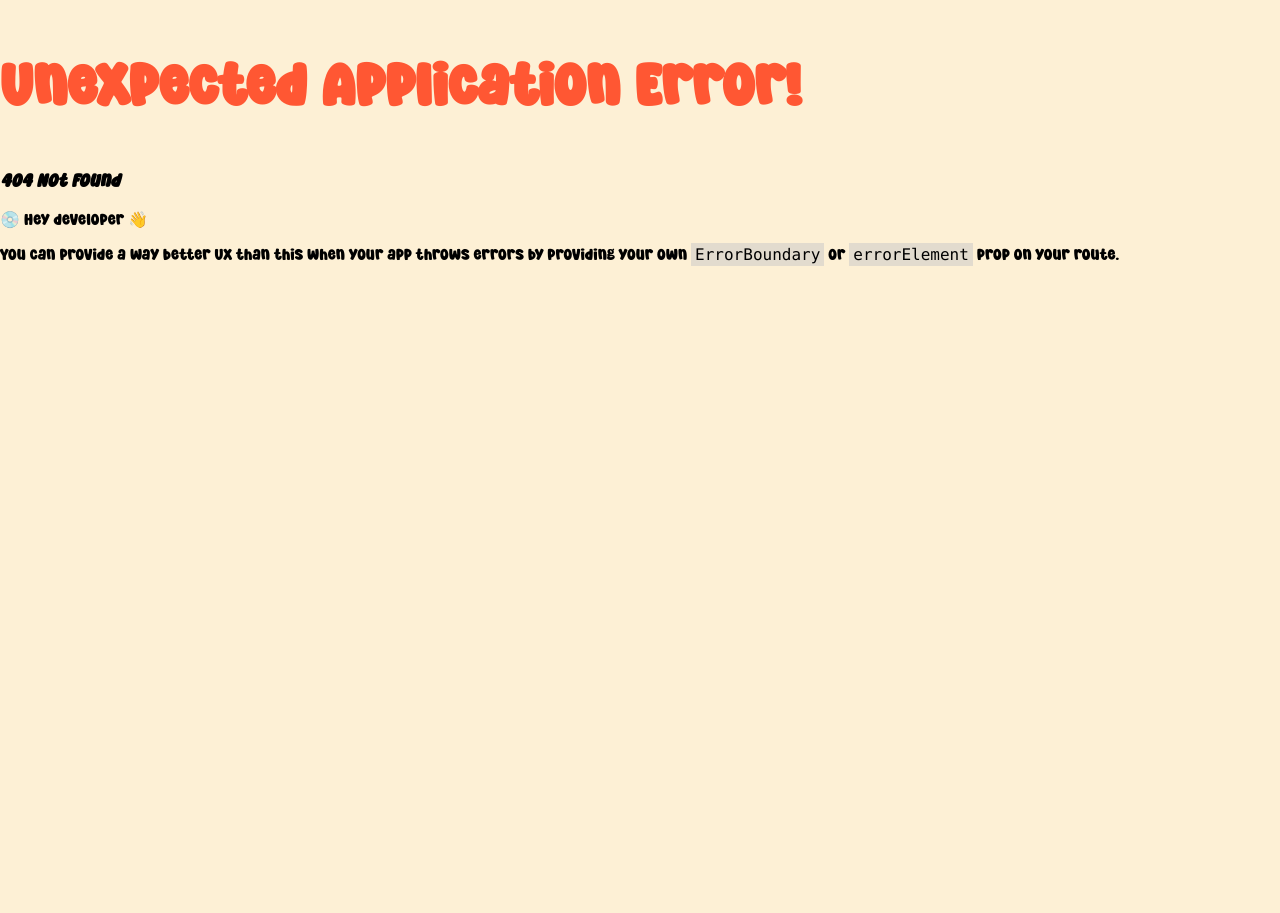
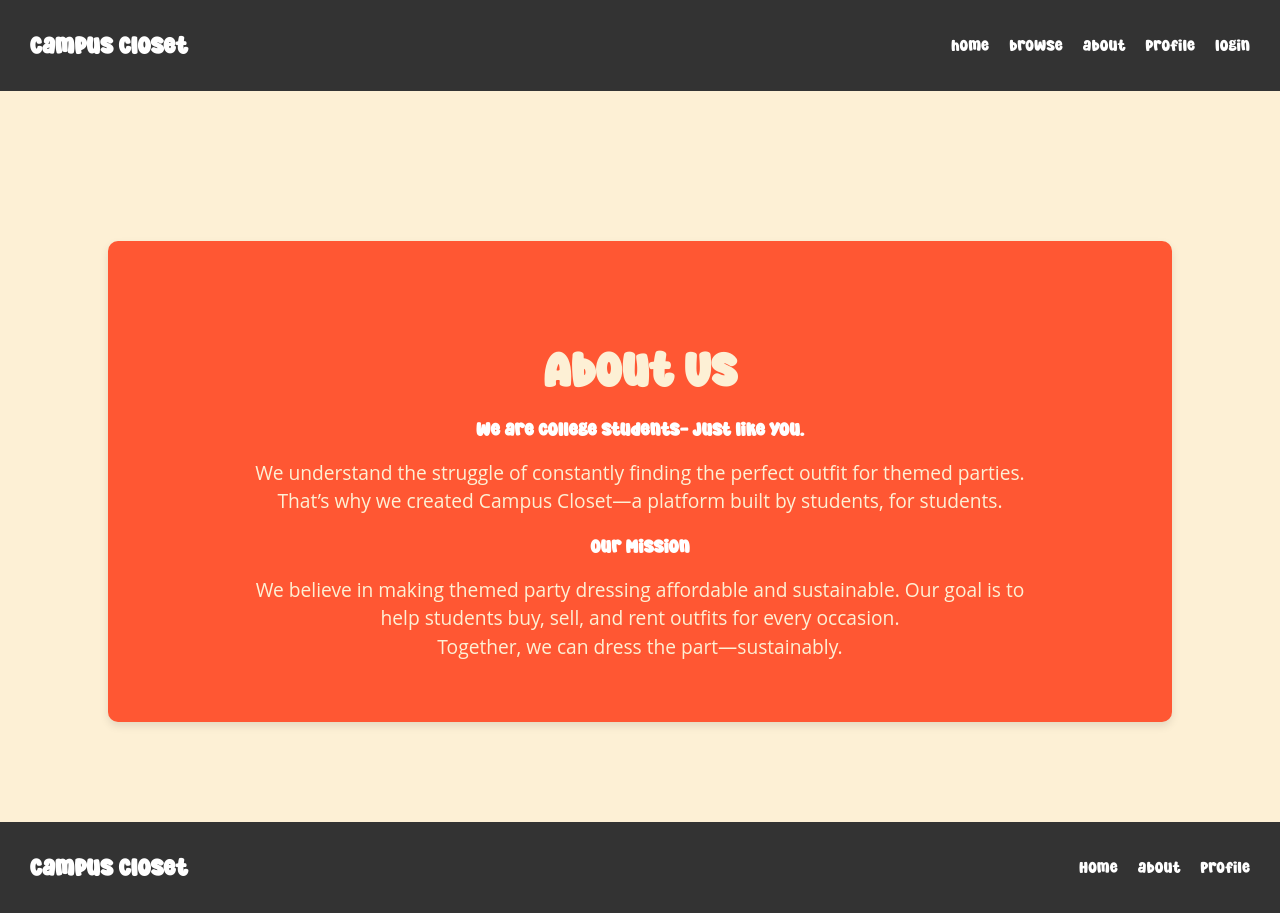
Before and after one commit to otjrocks/hackduke2025, a React (Create React App) app in the folder client/: page /about in a window 1280 px wide. Before the commit this address had no page. Before the commit the page ends 800 px from the top, so only its background shows below. Built offline with nearby package versions, Linux system fonts and the light colour scheme; no server answers.

Commit message:
added header and footer

```diff
--- a/client/src/Home.css
+++ b/client/src/Home.css
@@ -65,7 +65,7 @@ body {
     padding: 60px 20px;
     border-radius: 10px;
     box-shadow: 0px 4px 8px rgba(0, 0, 0, 0.1);
-    margin-top: 25px;
+    margin-top: 150px;
 }
 
 .about-section h2 {
--- a/client/src/Home.jsx
+++ b/client/src/Home.jsx
@@ -1,6 +1,9 @@
 import { useEffect, useState } from "react";
 import { Link } from "react-router-dom";
 import './Home.css';
+import Header from "./components/Header";
+import Footer from "./components/Footer";
+import AboutBox from "./components/AboutBox";
 
 export default function Home() {
     const [isLoggedIn, setIsLoggedIn] = useState(false);
@@ -31,6 +34,7 @@ export default function Home() {
 
     return (
         <div className="home-page">
+            <Header />
             {/* Hero Section */}
             <div className="home-container">
                 <h1>Welcome to Campus Closet</h1>
@@ -41,24 +45,8 @@ export default function Home() {
                 )}
             </div>
 
-            {/* About Us Section */}
-            <div className="about-section">
-                <h2>About Us</h2>
-                <h3 className="about title">We are college students- Just like you.</h3>
-                <p className="about-subtitle">
-                    We understand the struggle of constantly finding the perfect outfit for themed parties.
-                    That’s why we created Campus Closet—a platform built by students, for students.
-                </p>
-
-                <h3 className="about-heading">Our Mission</h3>
-                <p>
-                    We believe in making themed party dressing affordable and sustainable.
-                    Our goal is to help students buy, sell, and rent outfits for every occasion.
-                </p>
-                <p className="about-ending">
-                    Together, we can dress the part—sustainably.
-                </p>
-            </div>
+            <AboutBox />
+            <Footer />
         </div>
     );
 }
--- /dev/null
+++ b/client/src/components/About.jsx
@@ -0,0 +1,19 @@
+
+import React from 'react';
+import Header from './Header';
+import Footer from './Footer';
+import AboutBox from './AboutBox';
+import '../Home.css'
+
+
+export default function About() {
+    return (
+        <>
+        <div className='home-page'>
+            <Header />
+            <AboutBox />
+            <Footer />
+        </div>
+        </>
+    )
+}
--- /dev/null
+++ b/client/src/components/AboutBox.jsx
@@ -0,0 +1,28 @@
+
+import React from 'react';
+
+
+export default function AboutBox() {
+    return (
+        <>
+            {/* About Us Section */}
+            <div id="about" className="about-section">
+            <h2>About Us</h2>
+            <h3 className="about title">We are college students- Just like you.</h3>
+            <p className="about-subtitle">
+                We understand the struggle of constantly finding the perfect outfit for themed parties.
+                That’s why we created Campus Closet—a platform built by students, for students.
+            </p>
+
+            <h3 className="about-heading">Our Mission</h3>
+            <p>
+                We believe in making themed party dressing affordable and sustainable.
+                Our goal is to help students buy, sell, and rent outfits for every occasion.
+            </p>
+            <p className="about-ending">
+                Together, we can dress the part—sustainably.
+            </p>
+            </div>
+        </>
+    )
+}
--- a/client/src/components/Browse.jsx
+++ b/client/src/components/Browse.jsx
@@ -1,6 +1,8 @@
 import { useEffect, useState } from "react";
 import { useNavigate } from "react-router-dom";
 import "./Browse.css"; // ✅ Make sure Browse.css handles styling
+import Header from "./Header";
+import Footer from "./Footer";
 
 export default function Browse() {
     const [themes, setThemes] = useState([]);
@@ -29,6 +31,8 @@ export default function Browse() {
     };
 
     return (
+        <>
+        <Header />
         <div className="browse-container">
             <h1>Browse Party Themes</h1>
             {error ? (
@@ -47,5 +51,7 @@ export default function Browse() {
                 </div>
             )}
         </div>
+        <Footer />
+        </>
     );
 }
--- /dev/null
+++ b/client/src/components/Footer.css
@@ -0,0 +1,48 @@
+/* Default styles for larger screens */
+.footer {
+    display: flex;
+    justify-content: space-between;
+    align-items: center;
+    padding: 20px;
+    margin-top: 100px;
+    background-color: #333;
+    color: white;
+    width: 100%;
+}
+
+.app-name {
+    font-size: 24px;
+    font-weight: bold;
+}
+
+.navigation ul {
+    display: flex;
+    list-style-type: none;
+}
+
+.navigation li {
+    margin-left: 20px;
+}
+
+.navigation a {
+    color: white;
+    text-decoration: none;
+}
+
+/* Mobile styles */
+@media (max-width: 768px) {
+    .footer {
+        flex-direction: column;
+        align-items: flex-start;
+    }
+
+    .navigation ul {
+        display: block;
+        margin-top: 10px;
+    }
+
+    .navigation li {
+        margin-left: 0;
+        margin-top: 10px;
+    }
+}
--- /dev/null
+++ b/client/src/components/Footer.jsx
@@ -0,0 +1,18 @@
+import React from 'react';
+import './Footer.css'; // You can add styling here or inline
+import { Link } from 'react-router-dom';
+
+export default function Footer() {
+    return (
+        <footer className="footer">
+            <div className="app-name">Campus Closet</div>
+            <nav className="navigation">
+                <ul>
+                    <li><Link to="/">Home</Link></li>
+                    <li><Link to="/about">about</Link></li>
+                    <li><Link to="/profile">Profile</Link></li>
+                </ul>
+            </nav>
+        </footer>
+    );
+}
--- /dev/null
+++ b/client/src/components/Header.css
@@ -0,0 +1,65 @@
+/* Default styles for larger screens */
+.header {
+    display: flex;
+    justify-content: space-between;
+    align-items: center;
+    padding: 20px;
+    background-color: #333;
+    width: 100%;
+    color: white;
+}
+
+.app-name {
+    font-size: 24px;
+    font-weight: bold;
+    padding-left: 30px;
+    text-decoration: none !important;
+    color: white;
+}
+
+a {
+    text-decoration: none !important;
+}
+
+.navigation ul {
+    display: flex;
+    list-style-type: none;
+    padding-right: 30px;
+}
+
+.navigation li {
+    margin-left: 20px;
+}
+
+.navigation a {
+    color: white;
+    text-decoration: none;
+}
+
+/* Mobile styles */
+@media (max-width: 768px) {
+    .header {
+        width: auto;
+        flex-direction: column;
+        align-items: flex-start;
+    }
+    .app-name {
+        padding: 0;
+    }
+    nav {
+        width: 100%;
+    }
+
+    .navigation ul {
+        display: block;
+        margin-top: 10px;
+        padding: 0;
+    }
+
+    .navigation li {
+        margin-left: 0;
+        margin-top: 10px;
+        width: 100%;
+        text-align: center;
+    }
+}
--- /dev/null
+++ b/client/src/components/Header.jsx
@@ -0,0 +1,54 @@
+import React from 'react';
+import './Header.css'; // You can add styling here or inline
+import { Link } from 'react-router-dom';
+import { useState, useEffect } from 'react';
+
+export default function Header() {
+    const [isLoggedIn, setIsLoggedIn] = useState(false);
+
+        useEffect(() => {
+            const checkAuthentication = async () => {
+                try {
+                    const response = await fetch('http://localhost:3001/user/userinfo', {
+                        method: 'GET',
+                        credentials: 'include', // Make sure credentials (cookies) are sent with the request
+                    });
+
+                    const data = await response.json();
+
+                    if (data.success && data.authenticated) {
+                        setIsLoggedIn(true);
+                    } else {
+                        setIsLoggedIn(false);
+                    }
+                } catch (error) {
+                    console.error("Error fetching user info:", error);
+                    setIsLoggedIn(false);
+                }
+            };
+
+            checkAuthentication();
+        }, []); // Empty dependency array ensures this effect runs once on component mount
+
+    return (
+        <header className="header">
+            <Link to="/"><div className="app-name">Campus Closet</div></Link>
+            <nav className="navigation">
+                <ul>
+                    <li><Link to="/">home</Link></li>
+                    <li><Link to="/browse">browse</Link></li>
+                    <li><Link to="/about">about</Link></li>
+                    <li><Link to="/profile">profile</Link></li>
+                    {
+                        isLoggedIn ?
+                        <li><Link onClick={() => window.location.href = 'http://localhost:3001/user/logout'}>logout</Link></li>
+                        :
+                        <li><Link onClick={() => window.location.href = 'http://localhost:3001/user/login'}>login</Link></li>
+
+
+                    }
+                </ul>
+            </nav>
+        </header>
+    );
+}
--- a/client/src/components/Profile.jsx
+++ b/client/src/components/Profile.jsx
@@ -1,5 +1,7 @@
 import React, { useEffect, useState } from 'react';
 import axios from 'axios';
+import Header from './Header';
+import Footer from './Footer';
 
 export default function Profile() {
   const [userInfo, setUserInfo] = useState(null);
@@ -37,10 +39,14 @@ export default function Profile() {
 
   if (error) {
     return (
-      <div className="error">
+      <>
+      <Header />
+      <div className="main-content">
         <h2>{error}</h2>
         <button onClick={() => window.location.href = 'http://localhost:3001/user/login'}>Go to Login</button>
       </div>
+      <Footer />
+      </>
     );
   }
 
@@ -49,7 +55,9 @@ export default function Profile() {
   }
 
   return (
-    <div className="profile-page">
+    <>
+    <Header />
+    <div className="main-content">
   <div className="profile-header">
     <h1>Welcome, {userInfo.nickname}!</h1>
     <p className="greeting">You're logged in as {userInfo.email}</p>
@@ -66,6 +74,8 @@ export default function Profile() {
   <h1></h1>
   <button className="logout-btn" onClick={handleLogout}>Logout</button>
 </div>
+<Footer/>
+    </>
 
   );
 }
--- a/client/src/index.css
+++ b/client/src/index.css
@@ -12,3 +12,28 @@ code {
   font-family: source-code-pro, Menlo, Monaco, Consolas, 'Courier New',
     monospace;
 }
+
+
+button {
+  font-family: 'Open Sans', sans-serif;
+  font-size: 1.5rem;
+  color: white;
+  background-color: #ff5733;
+  padding: 12px 24px;
+  border-radius: 8px;
+  text-decoration: none;
+  transition: 0.3s ease-in-out;
+  font-weight: bold;
+}
+
+button:hover {
+  background-color: #c70039;
+}
+
+.main-content {
+  display: flex;
+  flex-direction: column;
+  align-items: center;
+  text-align: center;
+  width: 100%;
+}
--- a/client/src/index.js
+++ b/client/src/index.js
@@ -12,9 +12,11 @@ import {
   RouterProvider,
 } from "react-router-dom";
 import './index.css';
+import About from './components/About';
 
 const router = createBrowserRouter([
   { path: "/", element: <Home /> },
+  { path: "/about", element: <About /> },
   { path: "/product", element: <Product /> },
   { path: "/browse", element: <Browse /> },
   {
```
Also changed, not shown: 1 other file (tests, documents, lock files or other folders).
